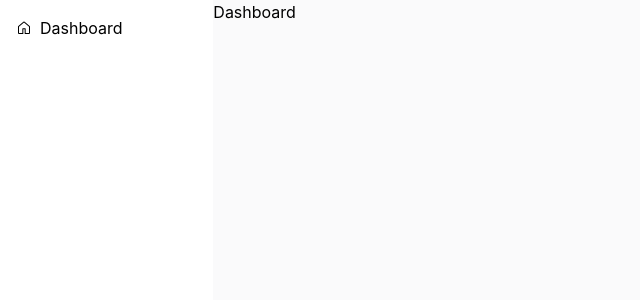
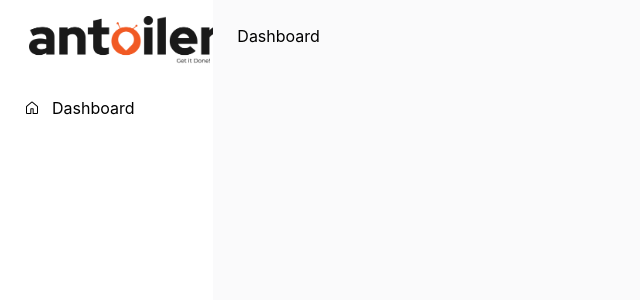
Before and after one commit to Tc-Anurag/admin-antoiler, a React (Create React App) app: page /dashboard in a window 1280 px wide. Shown: the top 300 px of the page, without its empty margins (0-640 px from the left). Built offline with nearby package versions, Linux system fonts and the light colour scheme.

Commit message:
complete side bar

```diff
--- a/src/common/components/Layout/Layout.tsx
+++ b/src/common/components/Layout/Layout.tsx
@@ -11,7 +11,7 @@ const Layout: React.FC<LayoutProps> = ({ children }) => {
       <div className="col-span-2  h-screen">
         <SideBar />
       </div>
-      <div className="col-span-10 bg-[#FAFAFB]">{children}</div>
+      <div className="col-span-10 bg-[#FAFAFB] p-6">{children}</div>
     </div>
   );
 };
--- a/src/common/components/Layout/SideBar.tsx
+++ b/src/common/components/Layout/SideBar.tsx
@@ -5,12 +5,20 @@ import { NavLink } from "react-router-dom";
 
 const SideBar: React.FC = () => {
   return (
-    <div className=" w-64 p-4">
-      <ul>
+    <div className="w-64 p-4">
+      <div className="flex justify-center items-center mb-6">
+        <img src="/logo.png" alt="Logo" className="h-12" />
+      </div>
+      <ul className="space-y-4">
         {SidebarItems.map((item: SidebarItem, index: number) => (
-          <li key={index} className="flex items-center mb-4">
-            <div className="mr-2">{item.icon}</div>
-            <NavLink to={item.path}>{item.name}</NavLink>
+          <li key={index}>
+            <NavLink
+              to={item.path}
+              className="flex items-center p-2 hover:bg-gray-100 rounded-md transition-colors duration-200"
+            >
+              <div className="mr-3">{item.icon}</div>
+              <span>{item.name}</span>
+            </NavLink>
           </li>
         ))}
       </ul>
```
Also changed, not shown: public/logo.png (added), public/logo.svg (added).
